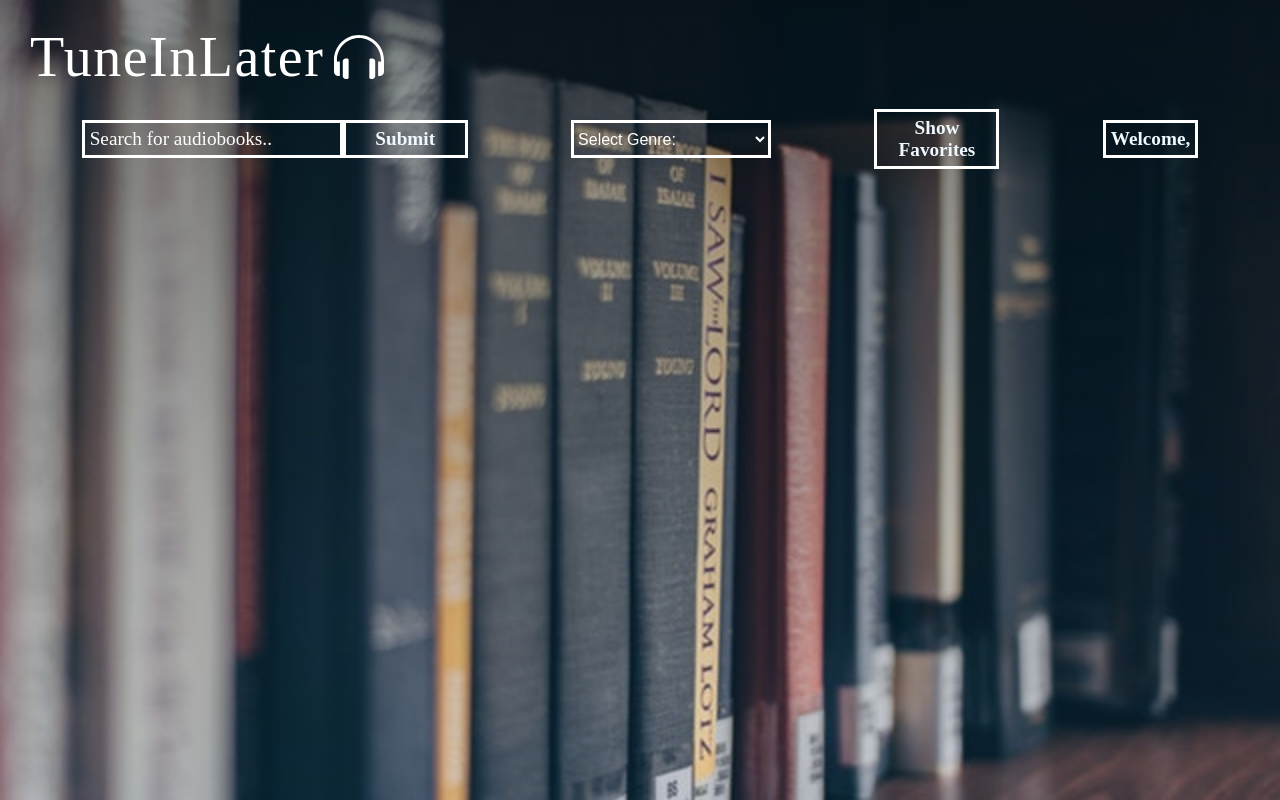
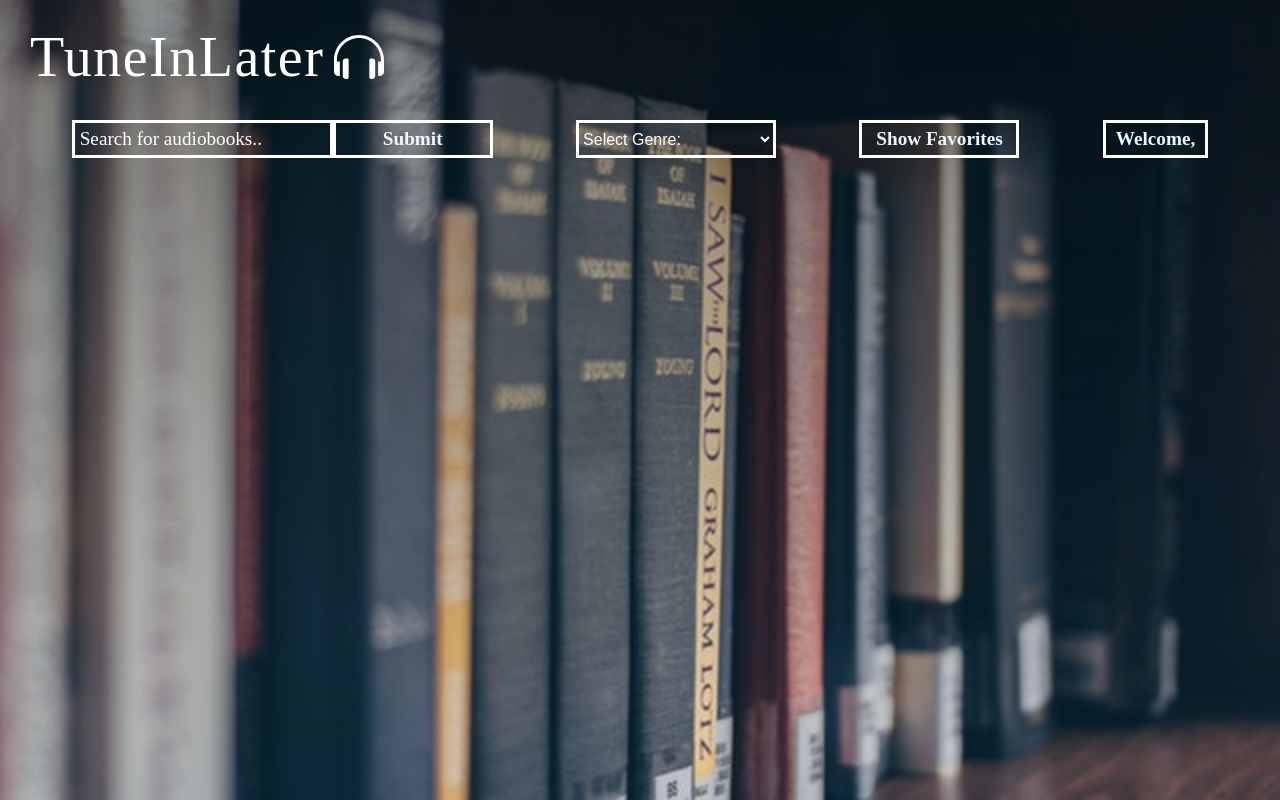
Before and after one commit to jogren/TuneInLater, a React (Create React App) app: page / in a window 1280 px wide. Built offline with nearby package versions, Linux system fonts and the light colour scheme.

Commit message:
Fix logout bug with Alek

```diff
--- a/src/components/Nav/Nav.css
+++ b/src/components/Nav/Nav.css
@@ -61,7 +61,7 @@ select {
 }
 
 .nav-button {
-  width: 125px;
+  width: 160px;
   border-radius: 4px;
   padding: 0;
   background: none;
@@ -84,14 +84,6 @@ select {
   color: white;
 }
 
-.select-container {
-
-}
-
-/* .select-selected {
-  background-color: plum;
-} */
-
 .select-selected:after {
   position: absolute;
   content: '';
@@ -102,7 +94,6 @@ select {
   border: 6px solid transparent;
   border-color: black transparent transparent transparent;
 }
-
 
 .icon {
   height: 50px;
@@ -117,7 +108,7 @@ select {
 h2 {
   border: 3px white solid;
   margin: 0;
-  padding: 5px;
+  padding: 5px 10px;
   color: aliceblue;
   font-size: 1.2em;
 }
@@ -132,7 +123,7 @@ h2 {
 
 .NavLink_logout {
   margin-top: -5px;
-  height: 5px;
+  height: 25px;
   text-decoration: none;
 }
 
```
